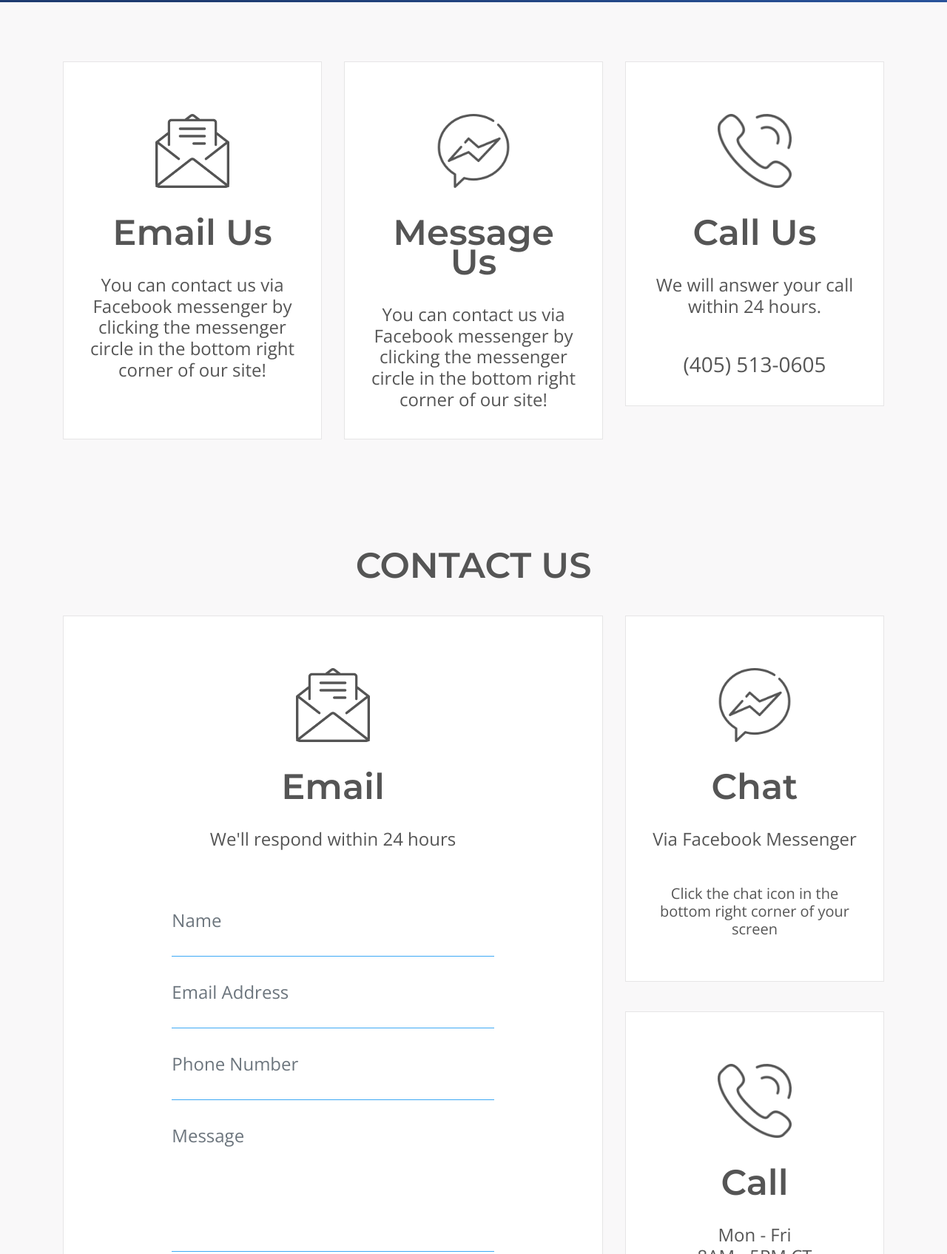
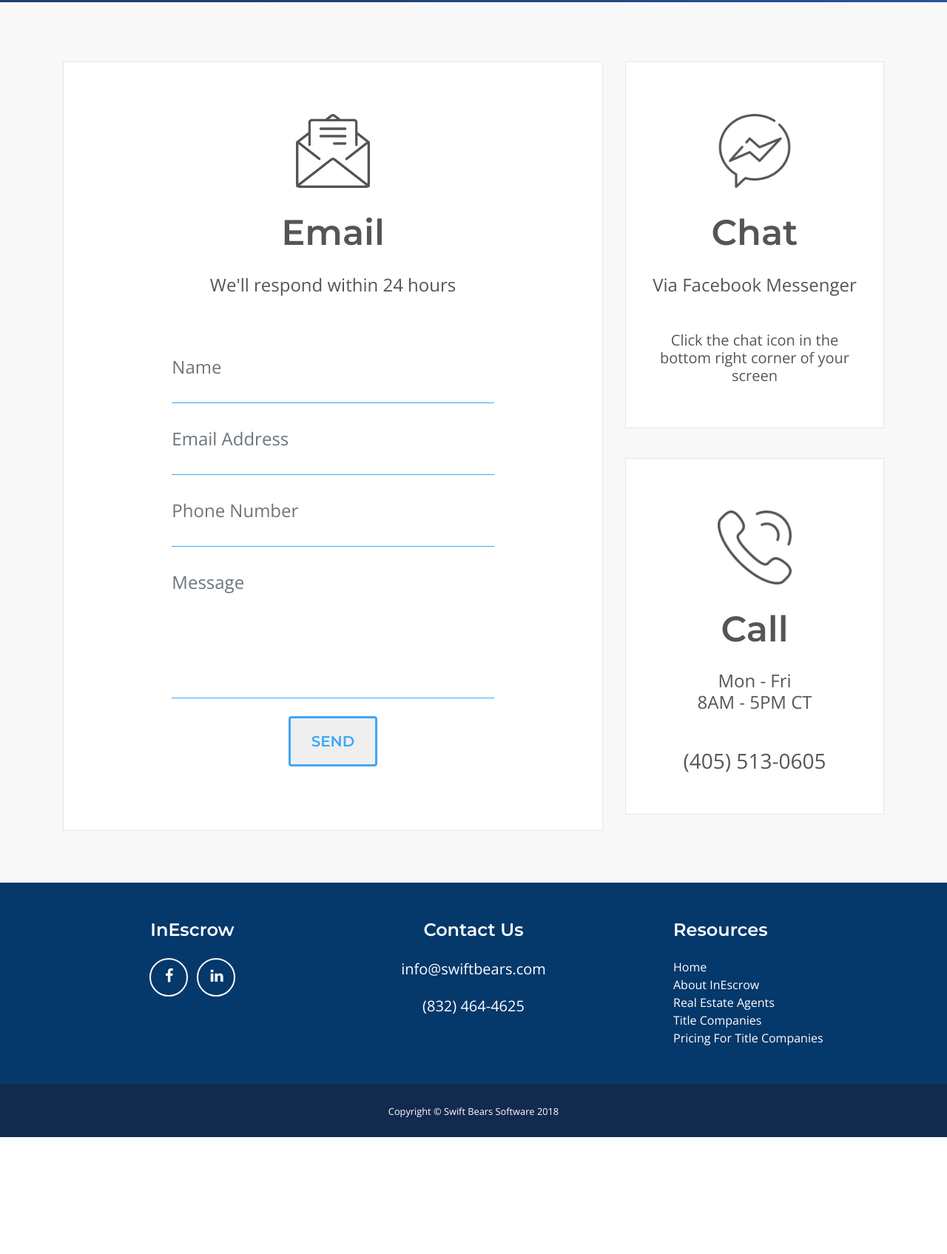
Before and after one commit to pocathoughts/pocathoughts.github.io, a website: page pages/contact.html in a window 1280 px wide. Shown: the part 519-2214 px from the top of the page at 74% size. After the commit the page ends 2056 px from the top, so only its background shows below. Drawn offline with nearby package versions, Linux system fonts and the light colour scheme.

Commit message:
facebook messenger

```diff
--- a/pages/contact.html
+++ b/pages/contact.html
@@ -51,6 +51,7 @@
               <a href="realtors.html" class="dropdown-toggle py-3 px-0 px-lg-3 nav-link" data-toggle="dropdown" role="button" aria-haspopup="true" aria-expanded="false">Realtors<span class="caret"></span></a>
               <ul class="dropdown-menu custom-dropdown-menu">
                 <li ><a href="realtors.html">Overview</a></li>
+                                <li ><a href="realtorsfaq.html">FAQ</a></li>
                 <li ><a href="realtor-resources.html">Resources</a></li>
                </ul>
             </li>
@@ -58,6 +59,7 @@
               <a href="titlecompanies.html" class="dropdown-toggle py-3 px-0 px-lg-3 nav-link"  data-toggle="dropdown" role="button" aria-haspopup="true" aria-expanded="false">Title Companies <span class="caret"></span></a>
               <ul class="dropdown-menu custom-dropdown-menu">
                 <li ><a href="titlecompanies.html">Overview</a></li>
+                                <li ><a href="titlecompaniesfaq.html">FAQ</a></li>
                 <li ><a href="titlecompanies-resources.html">Resources</a></li>
                 <li ><a href="pricing.html">Pricing</a></li>
                </ul>
@@ -75,18 +77,13 @@
         </div>
       </div>
     </nav>
-    <!-- Header Section -->
-   <!-- <header style ="margin-top:40px; background-image: url('../img/facilities/rowersorange.png'); position: relative; ;background-size: cover; background-position: top top; background-repeat: no-repeat;" class="masthead  text-white text-center">
-        <div class="container">
-            <div class="row" style="margin-top: auto; margin-bottom: auto">
-                <div style="margin-top: auto; margin-bottom: auto;" class="col-12">
-                    <h1 class="text-uppercase mb-0 mont-header">Relationships With<br/> Realtors</h1>
-                </div>
-            </div>
-        </div>
-    </header>-->
+
+
+
+
        <header style ="  background-size: 100%; width: auto; position: relative;  background-position: top top; background-repeat: no-repeat;" class="masthead contact-header-image text-white text-center">
      <div class="container">
+
         <div class="container">
             <div class="row" style="margin-top: auto; margin-bottom: auto">
                 <div style="margin-top: auto; margin-bottom: auto; padding-bottom: 40px" class="col-12">
@@ -95,101 +92,55 @@
                 <div style="margin-top: auto; margin-bottom: auto;" class="col-12">
                     <h5 class="text-uppercase mb-0 mont-header header-fade text-white">A little blurb about our customer service or something</h5>
                 </div>
+
+
+
             </div>
+
         </div>
     </header>
+
+
    <section class="darkest-gradient"  style="padding: 2em;" id="about">
 
       <h5 class="text-center  text-white">Let us help you manage your escrows digitally, at the click of a button.
       </h5>
+
    </section>
-   <section class="light-background" style="padding: 40px">
 
 
+ <section class="light-background" style="padding: 40px">
 
       <div class="container " >
+
           <div class="spacer"></div>
           <div class="spacer"></div>
+
           <div class="row">
-            <div class="col-xl-4 col-lg-4 col-md-12 col-sm-12 col-xs-12" style="padding-bottom: 30px">
+
+            <div class="col-xl-8 col-lg-8 col-md-12 col-sm-12 col-xs-12" style="padding-bottom: 30px">
             <div class="container white-background" style=" border-width: 1px; border-style: solid; border-color: #E6E5E6; padding: 30px 30px 30px 30px;">
+
 
               <div class="spacer"></div>
               <div class="spacer"></div>
 
               <img height="100px" src="../img/icons/emailus.png"/>
-              <div class="spacer"></div>
-              <div class="spacer"></div>
-              <h2 class="mont-header"> Email Us </h2>
-              <h4><br/>
-                You can contact us via Facebook messenger by clicking the messenger circle in the bottom right corner of our site!
-              </h4>
-                 <div class="spacer"></div>
-              <div class="spacer"></div>
-            </div>
-          </div>
-          <div class="col-xl-4 col-lg-4 col-md-12 col-sm-12 col-xs-12" style="padding-bottom: 30px">
-            <div class="container white-background" style=" border-width: 1px; border-style: solid; border-color:  #E6E5E6; padding: 30px 30px 30px 30px;">
-
-
-
-              <div class="spacer"></div>
-              <div class="spacer"></div>
-              <img height="100px" src="../img/icons/messenger.png"/>
-              <div class="spacer"></div>
-              <div class="spacer"></div>
-              <h2 class="mont-header"> Message Us </h2>
-              <h4><br/>
-                You can contact us via Facebook messenger by clicking the messenger circle in the bottom right corner of our site!
-              </h4>
-            </div>
-          </div>
-          <div class="col-xl-4 col-lg-4 col-md-12 col-sm-12 col-xs-12" style="padding-bottom: 30px">
-            <div class="container white-background" style=" border-width: 1px; border-style: solid; border-color:  #E6E5E6; padding: 30px 30px 30px 30px;">
-
-
-              <div class="spacer"></div>
-              <div class="spacer"></div>
-              <img height="100px" src="../img/icons/phone-call.png"/>
-              <div class="spacer"></div>
-              <div class="spacer"></div>
-              <h2 class="mont-header"> Call Us </h2>
-              <h4><br/>
-                We will answer your call within 24 hours.<br/>
-                <div class="spacer"></div>
-              <div class="spacer"></div>
-                <h3><strong>(405) 513-0605</strong></h3>
-              </h4>
-            </div>
-          </div>
-        </div>
-      </div>
-
-   </section>
- <section class="light-background" style="padding: 40px">
-
-      <div class="container " >
-        <div class="spacer col-lg-12"></div>
-        <div class="spacer col-lg-12"></div>
-        <h2 class="text-center text-uppercase mont-header ">Contact Us</h2>
-          <div class="spacer"></div>
-          <div class="spacer"></div>
-          <div class="row">
-            <div class="col-xl-8 col-lg-8 col-md-12 col-sm-12 col-xs-12" style="padding-bottom: 30px">
-            <div class="container white-background" style=" border-width: 1px; border-style: solid; border-color: #E6E5E6; padding: 30px 30px 30px 30px;">
 
               <div class="spacer"></div>
               <div class="spacer"></div>
 
-              <img height="100px" src="../img/icons/emailus.png"/>
-              <div class="spacer"></div>
-              <div class="spacer"></div>
               <h2 class="mont-header"> Email  </h2>
+
+
               <h4><br/>
                 We'll respond within 24 hours
               </h4>
+
                  <div class="spacer"></div>
               <div class="spacer"></div>
+
+
           <div class="row">
           <div class="col-lg-8 mx-auto">
             <!-- To configure the contact form email address, go to mail/contact_me.php and update the email address in the PHP file on line 19. -->
@@ -233,19 +184,27 @@
           <div class="spacer"></div>
           </div>
         </div>
+
+
             </div>
           </div>
+
           <div class="col-xl-4 col-lg-4 col-md-12 col-sm-12 col-xs-12" style="padding-bottom: 30px">
             <div class="container white-background" style=" border-width: 1px; border-style: solid; border-color:  #E6E5E6; padding: 30px 30px 30px 30px;">
 
 
 
+
               <div class="spacer"></div>
               <div class="spacer"></div>
+
               <img height="100px" src="../img/icons/messenger.png"/>
+
               <div class="spacer"></div>
               <div class="spacer"></div>
+
               <h2 class="mont-header"> Chat  </h2>
+
               <h4><br/>
                 Via Facebook Messenger
               </h4>
@@ -256,16 +215,24 @@
               <h5><strong>Click the chat icon in the bottom right corner of your screen</strong></h5>
 
               <div class="spacer"></div>
+
             </div>
+
             <div class="spacer"></div>
               <div class="spacer"></div>
+
+
                <div class="container white-background" style=" border-width: 1px; border-style: solid; border-color:  #E6E5E6; padding: 30px 30px 46px 30px;">
                 <div class="spacer"></div>
                 <div class="spacer"></div>
+
                 <img height="100px" src="../img/icons/phone-call.png"/>
+
                 <div class="spacer"></div>
                 <div class="spacer"></div>
+
                  <h2 class="mont-header"> Call </h2>
+
                 <h4><br/>
                   Mon - Fri <br/> 8AM - 5PM CT<br/>
                   <div class="spacer"></div>
@@ -276,24 +243,25 @@
             </div>
           </div>
 
+
         </div>
       </div>
 
+
    </section>
-<footer class="footer text-center" style="background-color: #05386b">
+
+
+
+    <!-- Footer -->
+   <footer class="footer text-center" style="background-color: #05386b; padding-bottom: 50px; padding-top: 50px">
       <div class="container">
         <div class="row">
           <div class="col-md-4 mb-5 mb-lg-0">
             <h4 class="mont-header mb-4 text-white">InEscrow</h4>
             <ul class="list-inline mb-0">
               <li class="list-inline-item">
-                <a class="btn btn-outline-light btn-social text-center rounded-circle" target="_blank" href="https://www.facebook.com/IronOakCF/">
+                <a class="btn btn-outline-light btn-social text-center rounded-circle" target="_blank" href="https://www.facebook.com/InEscrow-2023874254341229/">
                   <i class="fa fa-fw fa-facebook"></i>
-                </a>
-              </li>
-              <li class="list-inline-item">
-                <a class="btn btn-outline-light btn-social text-center rounded-circle" target="_blank"  href="https://www.instagram.com/explore/locations/145361756/iron-oak-crossfit/?hl=en">
-                  <i class="fa fa-fw fa-instagram"></i>
                 </a>
               </li>
                <li class="list-inline-item">
@@ -303,40 +271,45 @@
               </li>
             </ul>
           </div>
-          <div class="col-md-4 mb-5 mb-lg-0">
-            <h4 class="text-white mont-header mb-4 text-white">Resources</h4>
-            <a href=""><h5 class="text-white">About Our Team</h5></a>
-             <a href=""><h5 class="text-white">About the Application </h5></a>
-            <a href=""><h5 class="text-white">Listing Agents</h5></a>
-               <a href=""><h5 class="text-white">Buying Agents</h5></a>
-                <a href=""><h5 class="text-white">Title Companies</h5></a>
-                 <a href=""><h5 class="text-white">FAQ</h5></a>
-                  <a href=""><h5 class="text-white">Buying Agents</h5></a>
+          <div class="col-md-4" style="padding-bottom: 30px">
+            <h4 class="text-white mont-header mb-4">Contact Us</h4>
+
+            <p class="lead mb-0 text-white">info@swiftbears.com</p>
+            <div class="spacer"></div>
+            <p class="lead mb-0 text-white"> (832) 464-4625
+            </p>
+          </div>
+          <div class="col-md-4 mb-5 mb-lg-0 resources-footer">
+            <h4 class="text-white mont-header mb-4 ">Resources</h4>
+                        <a href="../index.html"><p class="text-white nomargin" >Home</p></a>
+            <a href="about.html"><p class="text-white nomargin" >About InEscrow</p></a>
+            <a href="realtors.html"><p class="text-white nomargin">Real Estate Agents</p></a>
+            <a href="titlecompanies.html"><p class="text-white nomargin">Title Companies</p></a>
+            <a href="pricing.html"><p class="text-white nomargin">Pricing For Title Companies</p></a>
+          </div>
 
 
-          </div>
-
-          <div class="col-md-4">
-            <h4 class="text-white mont-header mb-4">Contact Us</h4>
-            <p class="lead mb-0">info@swiftbears.com <br/> (832) 464-4625
-            </p>
-          </div>
         </div>
       </div>
     </footer>
+
+
     <div class="copyright py-4 text-center text-white">
       <div class="container">
         <small>Copyright &copy; Swift Bears Software 2018</small>
       </div>
     </div>
+
     <!-- Scroll to Top Button (Only visible on small and extra-small screen sizes) -->
     <div class="scroll-to-top d-lg-none position-fixed ">
       <a class="js-scroll-trigger d-block text-center text-white rounded" href="#page-top">
         <i class="fa fa-chevron-up"></i>
       </a>
     </div>
-    <!-- The Modal -->
+
+<!-- The Modal -->
     <div id="myModal" class="menu-bar  navbar-nav  navbar modal" style="min-height: 100%; padding-top:35px;padding-right:0 !important">
+
       <!-- Modal content -->
       <div class="" style="min-height: 100%">
 
@@ -345,9 +318,13 @@
         <div class="text-center">
           <div class="spacer"></div>
           <div class="spacer"></div>
+
+
           <div class="nav-item dropdown">
             <a class="nav-link text-uppercase mont-header mont-header text-white py-3 px-0 px-lg-3 nav-link" id="menu1" style="font-size: 25px" role="button" aria-haspopup="true"   href="about.html" >About</a>
           </div>
+
+
           <div class="nav-item dropdown">
             <a class="nav-link text-uppercase mont-header mont-header text-white dropdown-toggle py-3 px-0 px-lg-3 nav-link" id="menu1" style="font-size: 25px" data-toggle="dropdown" role="button" aria-haspopup="true" aria-expanded="false"  href="realtors.html" >Realtors
             <span class="caret"></span></a>
@@ -357,19 +334,24 @@
               <li ><a role="menuitem" tabindex="-1" class="mont-header text-white" href="realtor-resources.html">Resources</a></li>
             </ul>
           </div>
+
           <div class="nav-item dropdown">
             <a class="nav-link text-uppercase mont-header mont-header text-white dropdown-toggle py-3 px-0 px-lg-3 nav-link" id="menu1" style="font-size: 25px" data-toggle="dropdown" role="button" aria-haspopup="true" aria-expanded="false"  href="titlecompanies.html" >Title Companies
             <span class="caret"></span></a>
             <ul class="dropdown-menu custom-dropdown-menu" style="background-color: rgba(62,169,245, 0.8);">
               <li ><a role="menuitem" class="mont-header text-white" href="titlecompanies.html">Overview</a></li>
               <li ><a role="menuitem" tabindex="-1" class="mont-header text-white" href="titlecompaniesfaq.html">FAQ</a></li>
-              <li ><a role="menuitem" tabindex="-1" class="mont-header text-white" href="titilecompanies-resources.html">Resources</a></li>
+              <li ><a role="menuitem" tabindex="-1" class="mont-header text-white" href="titlecompanies-resources.html">Resources</a></li>
+              <li ><a role="menuitem" tabindex="-1" class="mont-header text-white" href="pricing.html">Pricing</a></li>
             </ul>
           </div>
+
            <div class="nav-item dropdown">
             <a class="nav-link text-uppercase mont-header mont-header text-white py-3 px-0 px-lg-3 nav-link" id="menu1" style="font-size: 25px" role="button" aria-haspopup="true"   href="contact.html" >Contact us</a>
           </div>
+
             <div class="spacer"></div>
+
             <div class="col-12 text-center" style="margin-left: auto; margin-right: auto">
 
                 <a class="mont-header  text-white btn btn-primary nav-link py-3 px-0 px-lg-3 js-scroll-trigger" style="border-radius: 0px !important; margin: 0; width:200px; margin-left: auto; margin-right: auto" href="contact.html" >LOGIN
@@ -378,8 +360,12 @@
           </div>
 
       </div>
+
+
       </div>
+
     </div>
+
 
     <!-- Bootstrap core JavaScript -->
     <script src="../vendor/jquery/jquery.min.js"></script>
@@ -387,18 +373,24 @@
      <script src="../js/waypoints-lib/jquery.waypoints.min.js"></script>
     <script src="../js/waypoints-lib/noframework.waypoints.min.js"></script>
     <script src="../js/modal.js"></script>
+
+
     <!-- Plugin JavaScript -->
     <script src="../vendor/jquery-easing/jquery.easing.min.js"></script>
     <script src="../vendor/magnific-popup/jquery.magnific-popup.min.js"></script>
+
     <!-- Contact Form JavaScript -->
     <script src="../js/jqBootstrapValidation.js"></script>
     <script src="../js/contact_me.js"></script>
+
     <!-- Custom scripts for this template -->
     <script src="../js/freelancer.js"></script>
-<div class="fb-customerchat"
-     page_id="604238433311666"
-     minimized="true">
+
+    <div class="fb-customerchat"
+         page_id="604238433311666"
+         minimized="true">
     </div>
+
     <script>
       window.fbAsyncInit = function() {
         FB.init({
@@ -416,5 +408,7 @@
          fjs.parentNode.insertBefore(js, fjs);
        }(document, 'script', 'facebook-jssdk'));
     </script>
+
   </body>
+
 </html>
```
